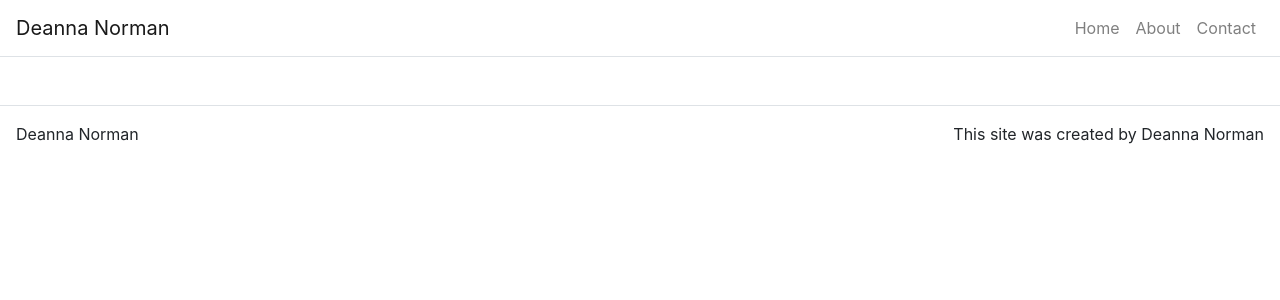
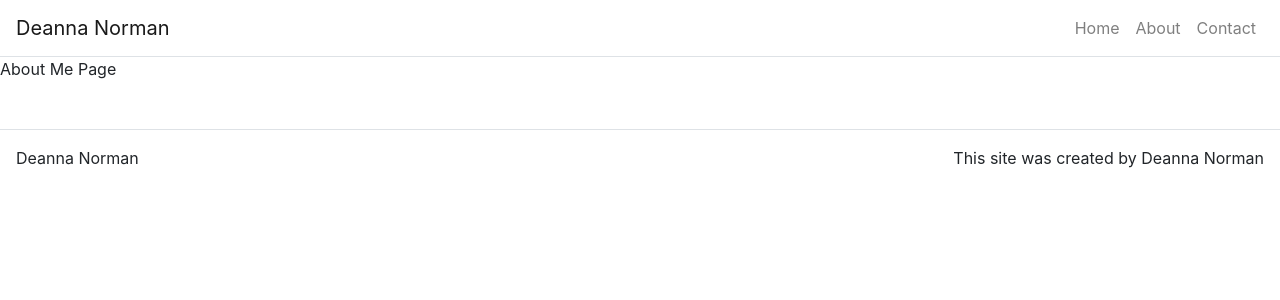
Before and after one commit to dnorman7/portfolio, a React (Create React App) app: page /about in a window 1280 px wide. Shown: the top 300 px of the page. Built offline with nearby package versions, Linux system fonts and the light colour scheme.

Commit message:
adds about and contact pages/routes

```diff
--- a/src/App.js
+++ b/src/App.js
@@ -7,6 +7,9 @@
 import 'bootstrap/dist/css/bootstrap.min.css';
 
 import Footer from  './components/Footer';
+import HomePage from './pages/HomePage';
+import AboutPage from './pages/AboutPage';
+import ContactPage from './pages/ContactPage';
 
 class App extends React.Component {
 
@@ -47,10 +50,13 @@
                 <Link className="nav-link" to="/">Home</Link>
                 <Link className="nav-link" to="/about">About</Link>
                 <Link className="nav-link" to="/contact">Contact</Link>
+
               </Nav>
             </Navbar.Collapse>
           </Navbar>
-
+          <Route path="/" exact render={() => <HomePage title={this.state.home.title} subTitle={this.state.home.subTitle} text={this.state.home.text} />} />
+          <Route path="/about" exact render={() => <AboutPage title={this.state.about.title} />  }/>
+          <Route path="/contact" exact render={() => <ContactPage title={this.state.contact.title} />  } />
           <Footer />
 
         </Container>
--- /dev/null
+++ b/src/pages/AboutPage.js
@@ -0,0 +1,11 @@
+import React from 'react';
+
+function AboutPage(props) {
+
+    return(
+        <p>About Me Page</p>
+    );
+
+}
+
+export default AboutPage;
--- /dev/null
+++ b/src/pages/ContactPage.js
@@ -0,0 +1,11 @@
+import React from 'react';
+
+function ContactPage(props){
+
+    return(
+        <p>Contact page!</p>
+    );
+
+}
+
+export default ContactPage;
```
